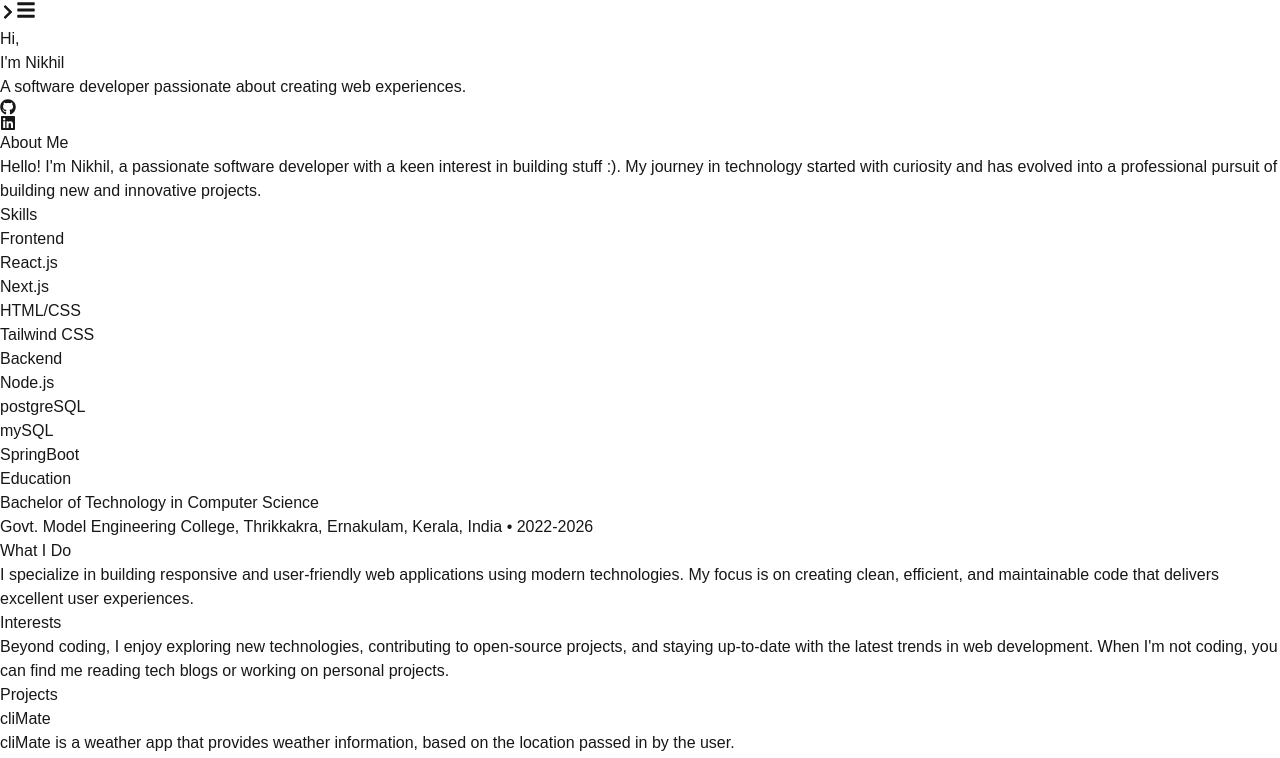
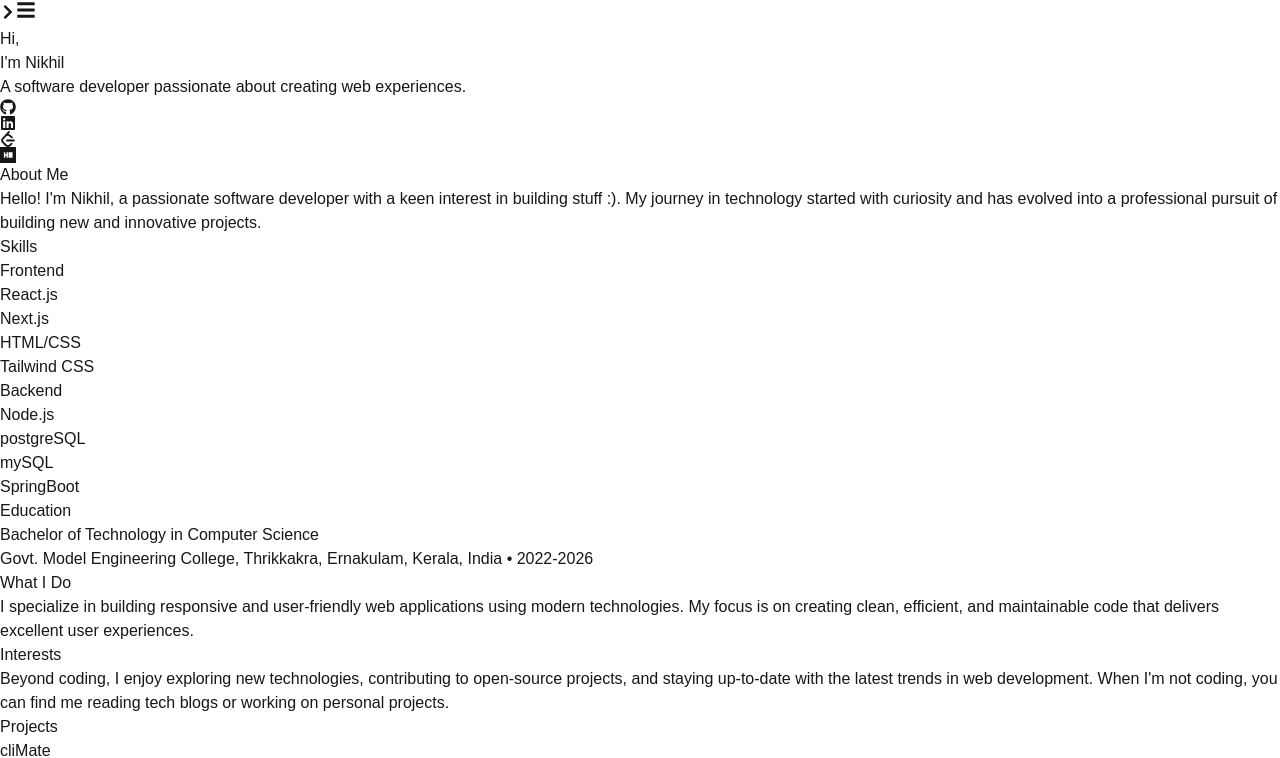
Before and after one commit to nikhilt77/Portfolio, a Next.js app: page / in a window 1280 px wide. Shown: the top 758 px of the page. Built offline with nearby package versions, Linux system fonts and the light colour scheme.

Commit message:
Landing page Updated

```diff
--- a/src/components/Landing.tsx
+++ b/src/components/Landing.tsx
@@ -1,12 +1,14 @@
 "use client";
 import React from "react";
 import { FaGithub, FaLinkedin } from "react-icons/fa";
+import { SiLeetcode } from "react-icons/si";
+import { SiHackerrank } from "react-icons/si";
 
 export default function Landing() {
   return (
-    <div className="bg-black min-h-screen flex flex-col justify-center px-8">
-      <div className="max-w-2xl">
-        <h1 className="text-red-600  font-extrabold text-8xl mb-4">
+    <div className="bg-black min-h-screen flex flex-col justify-center px-4 sm:px-6 md:px-8 lg:px-12 xl:px-32 text-white">
+      <div className="max-w-4xl w-full">
+        <h1 className="text-red-600  font-extrabold text-4xl sm:text-5xl md:text-6xl lg:text-7xl xl:text-8xl mb-4 leading-tight">
           Hi,<br></br>
           I'm Nikhil
         </h1>
@@ -23,9 +25,21 @@ export default function Landing() {
           </a>
           <a
             href="https://www.linkedin.com/in/nikhil-tomy-4a5b45254/"
-            className="text-gray-400 hover:text-white transition-colors"
+            className="text-gray-400 hover:text-blue-500 transition-colors"
           >
             <FaLinkedin className="text-xl" />
+          </a>
+          <a
+            href="https://leetcode.com/nikhilt77/"
+            className="text-gray-400 hover:text-yellow-400 transition-colors"
+          >
+            <SiLeetcode className="text-xl" />
+          </a>
+          <a
+            href="https://www.hackerrank.com/profile/nikhiltomy75"
+            className="text-gray-400 hover:text-green-400 transition-colors"
+          >
+            <SiHackerrank className="text-xl" />
           </a>
         </div>
       </div>
```
